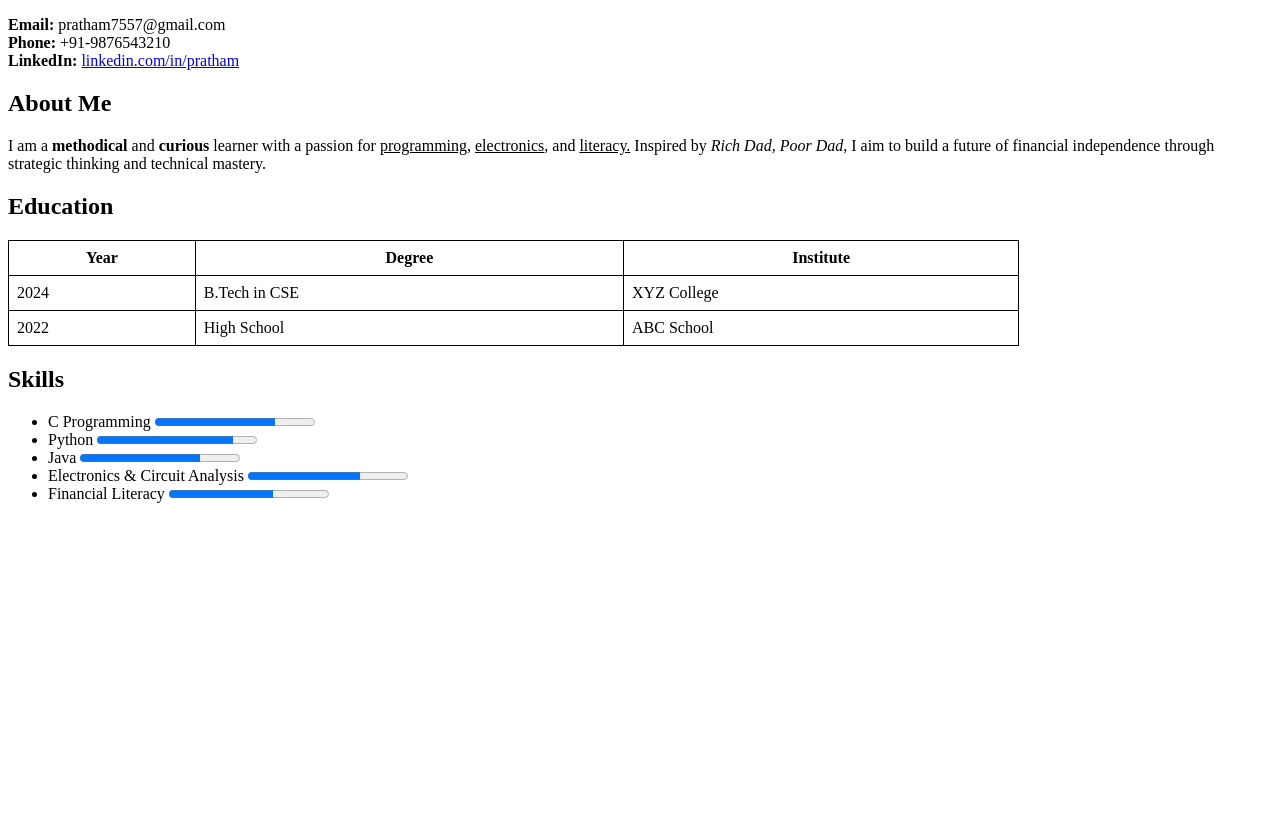
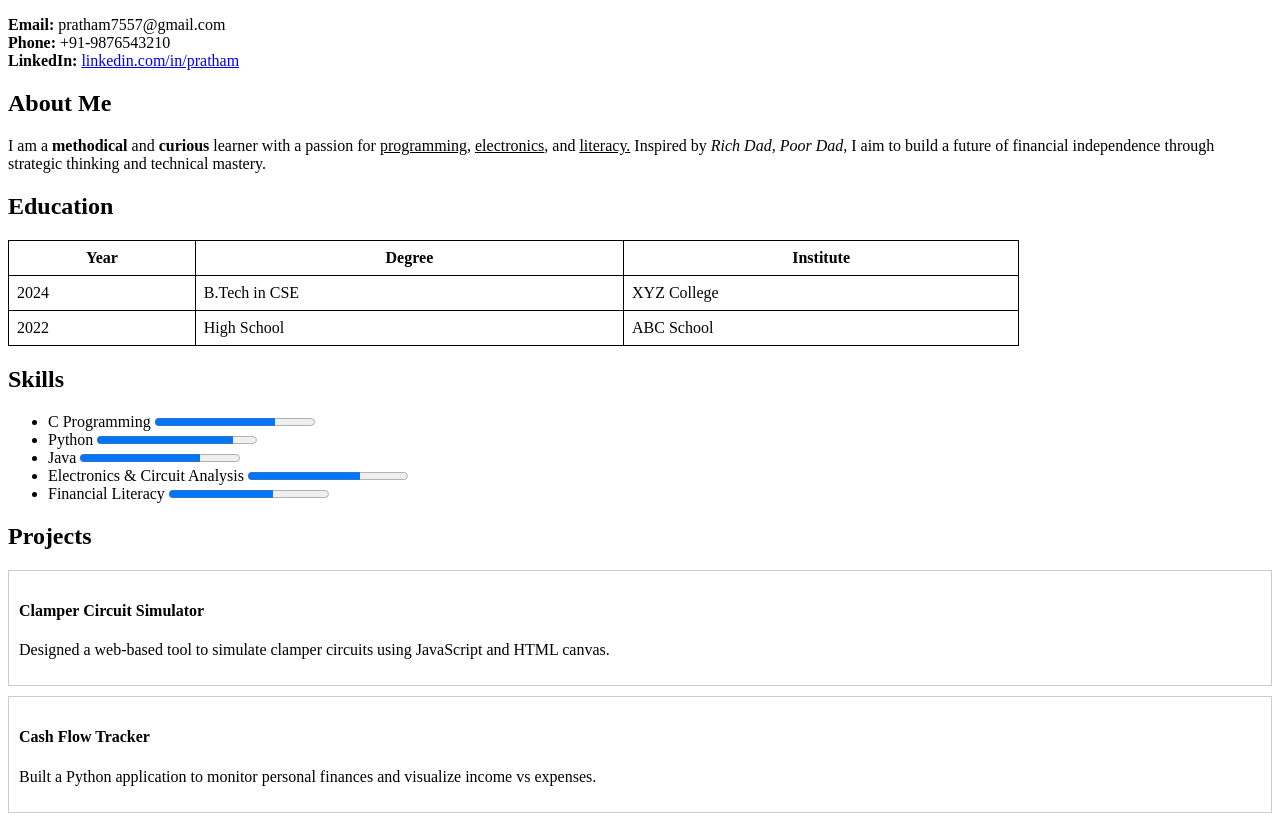
Before and after one commit to pratham7307/My-First-HTML-Page, a plain HTML site: page index.html in a window 1280 px wide. Shown: the part 189-1010 px from the top of the page. Before the commit the page ends 800 px from the top, so only its background shows below. Drawn offline with Linux system fonts and the light colour scheme.

Commit message:
Part 7:Projects

```diff
--- a/index.html
+++ b/index.html
@@ -46,6 +46,15 @@
     <li>Electronics & Circuit Analysis <progress value="70" max="100"></progress></li>
     <li>Financial Literacy <progress value="65" max="100"></progress></li>
   </ul>
+    <h2>Projects</h2>
+  <div style="border:1px solid #ccc; padding:10px; margin-bottom:10px;">
+    <h4>Clamper Circuit Simulator</h4>
+    <p>Designed a web-based tool to simulate clamper circuits using JavaScript and HTML canvas.</p>
+  </div>
+  <div style="border:1px solid #ccc; padding:10px;">
+    <h4>Cash Flow Tracker</h4>
+    <p>Built a Python application to monitor personal finances and visualize income vs expenses.</p>
+  </div>
 
 </body>
 </html>
```
